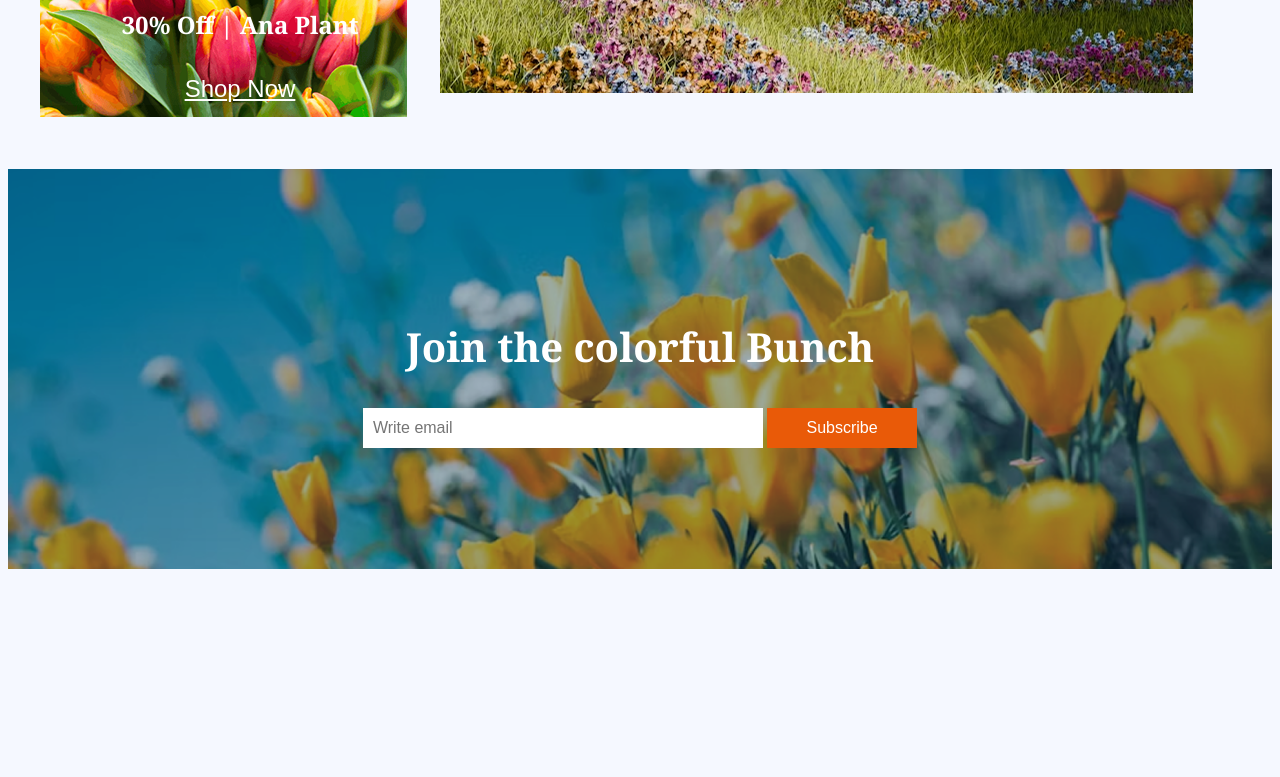
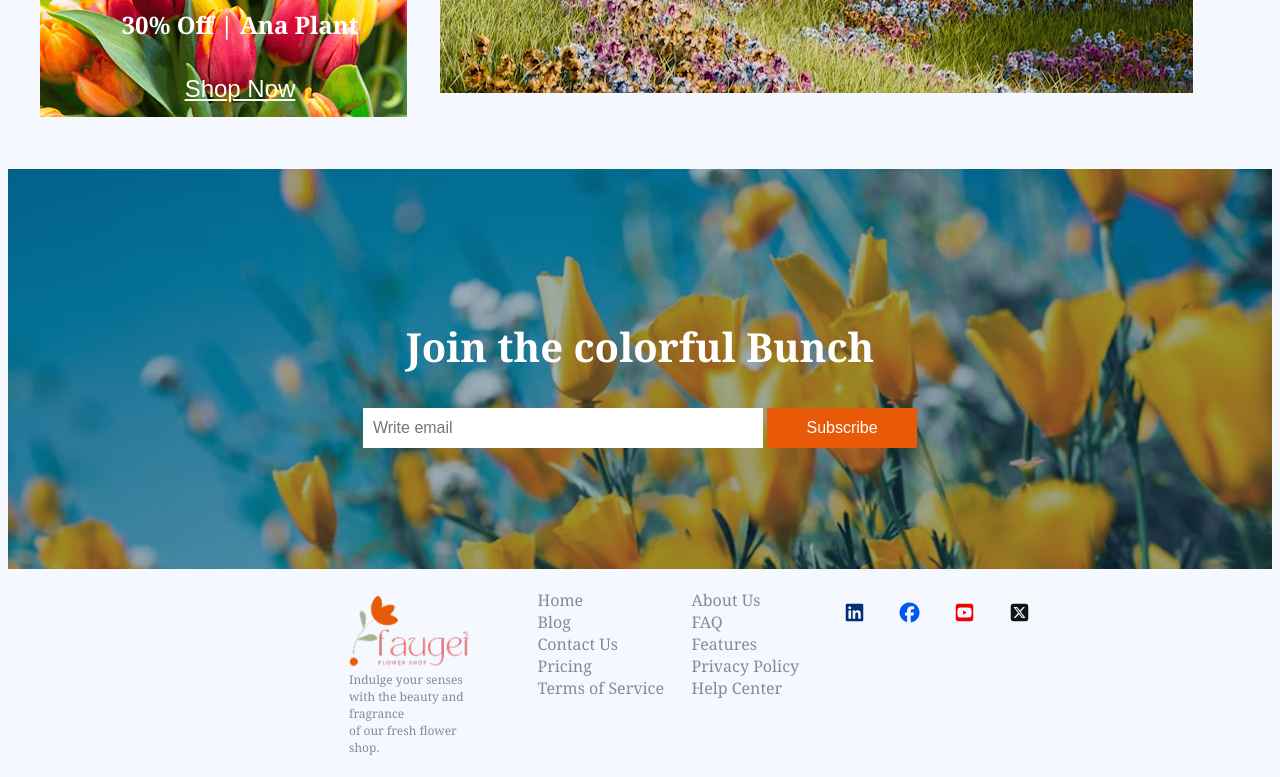
Before and after one commit to Mst-naher/Flower-Commerce-Site, a plain HTML site: page index.html in a window 1280 px wide. Shown: the part 3173-3950 px from the top of the page. Before the commit the page ends 3750 px from the top, so only its background shows below. Drawn offline with Linux system fonts and the light colour scheme.

Commit message:
added footer section

```diff
--- a/index.html
+++ b/index.html
@@ -242,7 +242,7 @@
       <!--  Section Latest Deals End -->
 
       <!-- Section Join The Colorful Start -->
-      <section class="display-flex container">
+      <section class="display-flex">
         <div class="join-colorful-container">
           <div class="overlay"></div>
           <div class="content">
@@ -253,6 +253,81 @@
         </div>
       </section>
       <!-- Section Join The Colorful End -->
+      <!-- Footer Start -->
+      <section  class="display-flex container">
+        <div class="footer-container">
+          <div class="footer-logo-side">
+            <img width="120px" src="/images/assets/logo.png" alt="" />
+            <p class="dark-3">
+              Indulge your senses <br> with the  beauty and  fragrance <br> of our fresh
+              flower shop.
+            </p>
+          </div>
+
+          <div class="footer-links-container">
+            <div>
+              <ul class="footer-items">
+
+             <div>
+               <li class="nav-item mobile">
+                <a href="#" class="nav-link dark-3 shop">Home</a>
+              </li>
+             </div>
+              <li class="nav-item mobile">
+                <a href="#" class="nav-link dark-3 shop">About Us</a>
+              </li>
+              <li class="nav-item mobile">
+                <a href="#" class="nav-link dark-3 shop">Blog</a>
+              </li>
+              <li class="nav-item mobile">
+                <a href="#" class="nav-link dark-3 shop">FAQ</a>
+              </li>
+              <li class="nav-item mobile">
+                <a href="#" class="nav-link dark-3 shop">Contact Us</a>
+              </li>
+              <li class="nav-item mobile">
+                <a href="#" class="nav-link dark-3 shop">Features</a>
+              </li>
+              <li class="nav-item mobile">
+                <a href="#" class="nav-link dark-3 shop">Pricing</a>
+              </li>
+              <li class="nav-item mobile">
+                <a href="#" class="nav-link dark-3 shop">Privacy Policy</a>
+              </li>
+              <li class="nav-item mobile">
+                <a href="#" class="nav-link dark-3 shop">Terms of Service</a>
+              </li>
+              <li class="nav-item mobile">
+                <a href="#" class="nav-link dark-3 shop">Help Center</a>
+              </li>
+
+            </ul>
+            </div>
+          </div>
+
+          <div class="footer-social-media-container">
+           <div class="footer-social-mediaes">
+            <li class="nav-item">
+            <a href="" class="nav-link dark-1 cart"
+              ><i class="fa-brands fa-linkedin" style="color: #022d79;"></i></a>
+          </li>
+           <li class="nav-item">
+            <a href="" class="nav-link dark-1 cart"
+              ><i class="fa-brands fa-facebook" style= "color: #0058f0; "></i></i></i></a>
+          </li>
+           <li class="nav-item">
+            <a href="" class="nav-link dark-1 cart"
+              ><i class="fa-brands fa-square-youtube" style="color: #f00000; "></i></a>
+          </li>
+           <li class="nav-item">
+            <a href="" class="nav-link dark-1 cart"
+              ><i class="fa-brands fa-square-x-twitter" style="color: #111212;"></i></a>
+          </li>
+           </div>
+          </div>
+        </div>
+      </section>
+      <!-- Footer End -->
     </main>
     <footer></footer>
   </body>
--- a/styles/styles.css
+++ b/styles/styles.css
@@ -395,9 +395,66 @@
   width: 150px;
   height: 40px;
 }
+/* Footer Styles Start */
+.container{
 
+}
+.footer-container{
+  width: 50%;
+  height:200px;
+  /* border: 2px solid rgb(218, 91, 69); */
+  border-radius: 20px;
+  /* box-shadow: 10px 10px 10px rgb(166, 166, 240); */
+  justify-content: center;
+  align-items: center;
+  margin: 0 auto;
+  padding: 30px;
 
+ display: flex;
+flex-direction: row;
+justify-content: space-between;
+align-items: flex-start;
+padding: 0px;
+}
+.footer-logo-side{
+  width: 359px;
+height: 179px;
+font-size: 0.6rem;
+  margin: 15px;
+  padding: 10px;
+  flex: 1;
+}
+.footer-logo-side p{
+  margin-top: 10px;
+  font-size: 0.75rem;
+  margin: 0 auto;
+}
+.footer-items{
+  flex: 1;
+display: grid;
+grid-template-columns: repeat(2, 1fr);
+}
+.footer-links-container li{
+  width: 150px;
+height: 18px;
+  margin: 2px;
+  padding: 1.5px;
+  font-size: 0.8rem;
+  font-weight: 0.7rem;
+}
 
+.footer-social-mediaes{
+margin-top: 30px;
+  display: flex;
+  /* flex-wrap: wrap; */
+ justify-content: space-evenly;
+ align-items: flex-end;
+  flex: 1;
+}
+
+.footer-social-mediaes{
+
+}
 
 
 /* Responsive Media Query */
```
